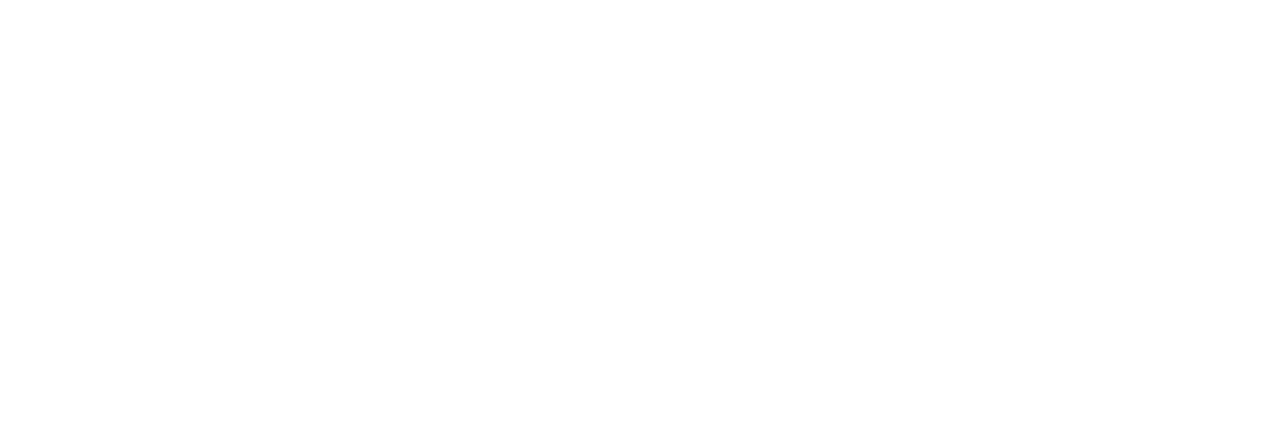
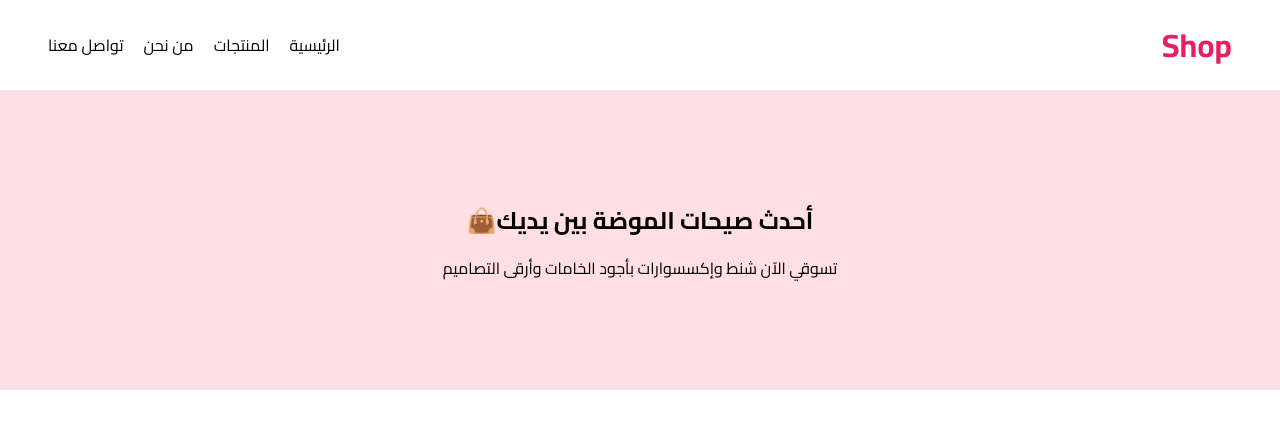
Before and after one commit to eng-osama-sultan/simple-shop, a plain HTML site: page index.html in a window 1280 px wide. Drawn offline with Linux system fonts and the light colour scheme; a web font is replaced by a local one.

Commit message:
Done: Header and Hero Section

```diff
--- a/index.html
+++ b/index.html
@@ -1,12 +1,30 @@
 <!DOCTYPE html>
 <html lang="en">
-<head>
-    <meta charset="UTF-8">
-    <meta name="viewport" content="width=device-width, initial-scale=1.0">
-    <link rel="stylesheet" href="style.css">
+  <head>
+    <meta charset="UTF-8" />
+    <meta name="viewport" content="width=device-width, initial-scale=1.0" />
+    <link rel="stylesheet" href="style.css" />
     <title>Online Store</title>
-</head>
-<body>
+  </head>
+  <body>
+    <header>
+      <h1>Shop</h1>
+      <nav>
+        <ul>
+          <li>الرئيسية</li>
+          <li>المنتجات</li>
+          <li>من نحن</li>
+          <li>تواصل معنا</li>
+        </ul>
+      </nav>
+    </header>
 
-</body>
+    <!-- Hero Section -->
+    <section class="hero-section">
+        <h1>👜أحدث صيحات الموضة بين يديك</h1>
+        <p>تسوقي الآن شنط وإكسسوارات بأجود الخامات وأرقى التصاميم</p>
+    </section>
+
+
+  </body>
 </html>
--- a/style.css
+++ b/style.css
@@ -1,5 +1,46 @@
+@import url('https://fonts.googleapis.com/css2?family=Cairo:wght@200..1000&family=Dancing+Script:wght@400..700&family=Jomhuria&family=Open+Sans:ital,wght@0,300..800;1,300..800&family=Playwrite+HU:wght@100..400&display=swap');
+
+
 * {
-    box-sizing: border-box;
-    margin: 0;
-    padding: 0;
+  box-sizing: border-box;
+  margin: 0;
+  padding: 0;
+
+  font-family: cairo;
 }
+
+header {
+  display: flex;
+  flex-direction: row-reverse;
+  justify-content: space-between;
+  align-items: center;
+  padding: 15px 3rem;
+}
+
+header h1 {
+  color: #e91e63;
+}
+
+ul {
+  display: flex;
+  flex-direction: row-reverse;
+}
+
+ul li {
+  list-style: none;
+  margin-right: 20px;
+}
+
+/* Hero Section */
+.hero-section {
+    display: flex;
+    flex-direction: column;
+    justify-content: center;
+    align-items: center;
+    background-color: #FFDFE5;
+    height: 300px;
+}
+
+.hero-section h1 {
+    margin-bottom: 10px;
+}
```
